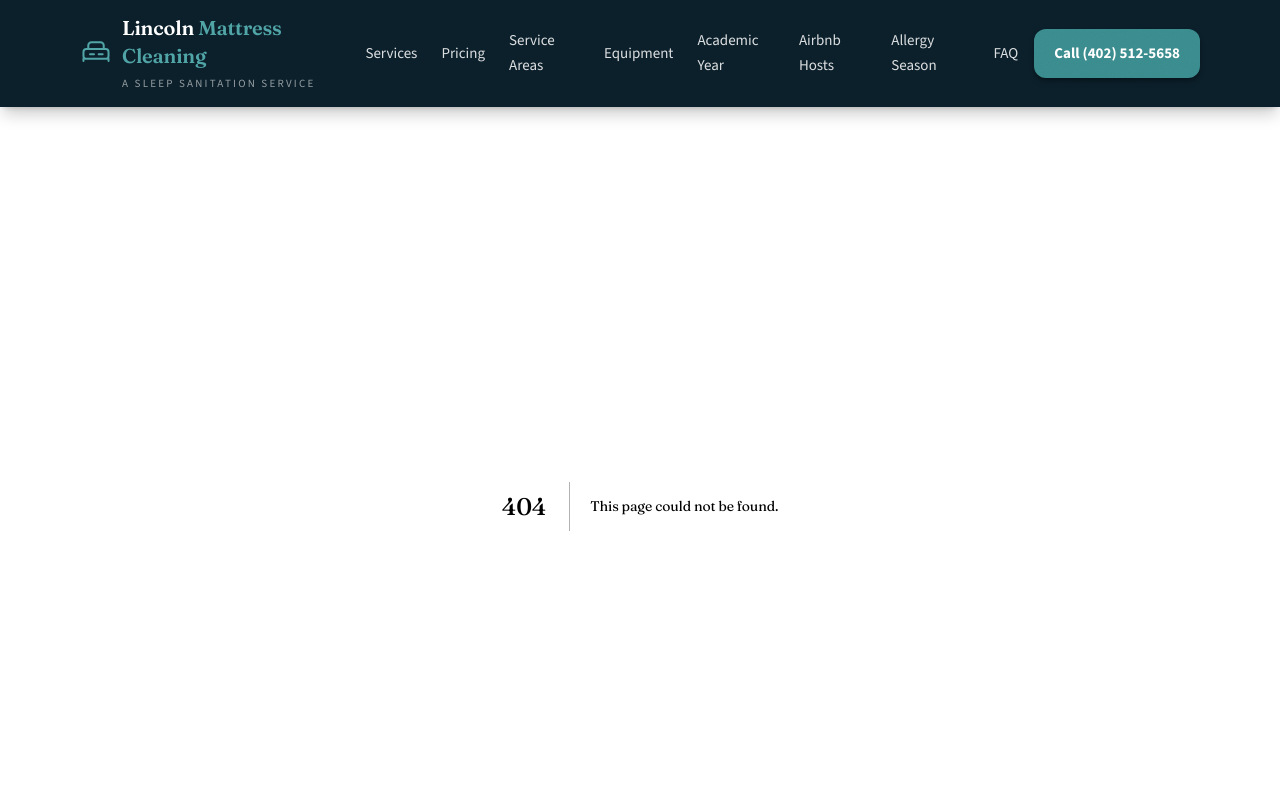
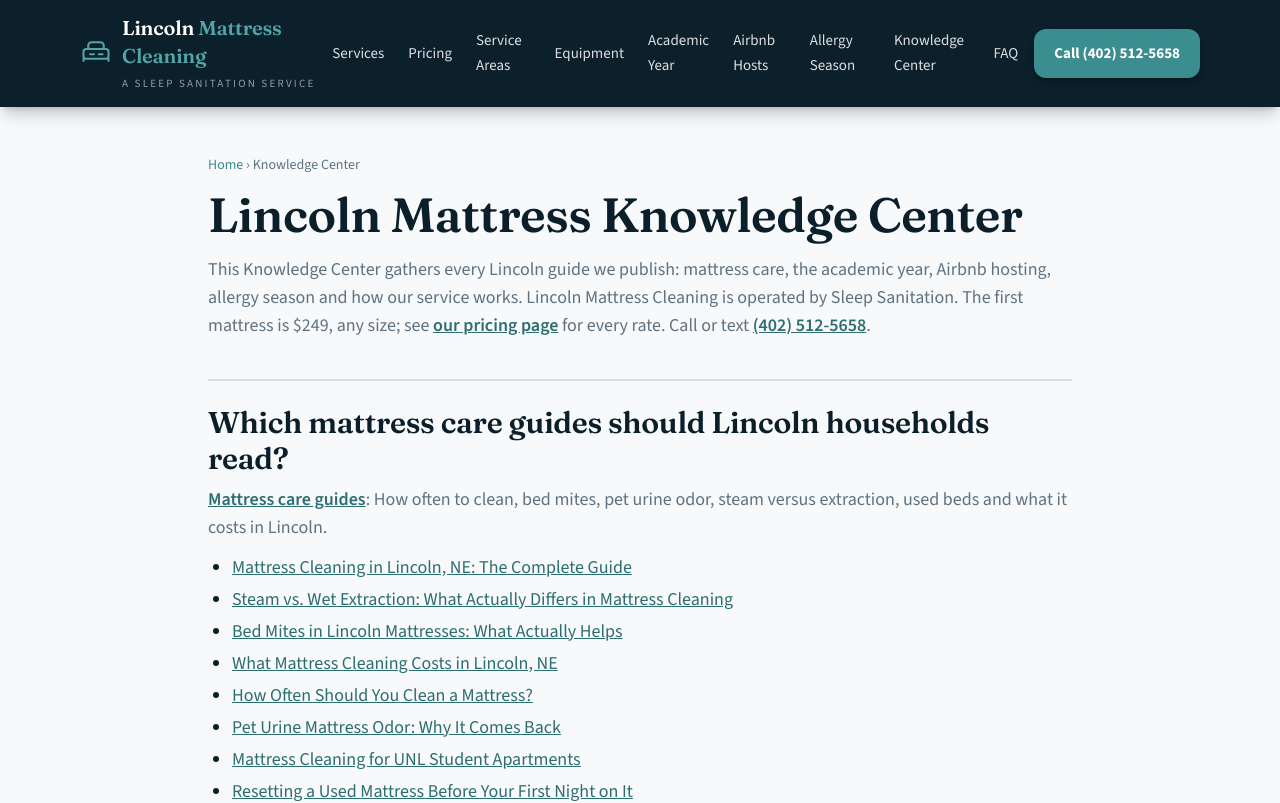
Before and after one commit to malexbrunken/lincoln-mattress-cleaning, a Next.js app: page /knowledge-center in a window 1280 px wide. Before the commit this address had no page. Shown: the top 803 px of the page. Built offline with nearby package versions, Linux system fonts and the light colour scheme.

Commit message:
Add Knowledge Center index page and nav link

```diff
--- a/src/app/academic-year/page.tsx
+++ b/src/app/academic-year/page.tsx
@@ -66,9 +66,9 @@
       <WebPageJsonLd name="The Lincoln academic year" path="/academic-year" dateModified={updatedFor("/academic-year")} type="WebPage" />
       <script type="application/ld+json" dangerouslySetInnerHTML={{ __html: JSON.stringify(hub) }} />
       <script type="application/ld+json" dangerouslySetInnerHTML={{ __html: JSON.stringify(faqLd) }} />
-      <BreadcrumbJsonLd items={[{ name: "Home", url: site.url }, { name: "The Lincoln academic year", url: `${site.url}/academic-year` }]} />
+      <BreadcrumbJsonLd items={[{ name: "Home", url: site.url }, { name: "Knowledge Center", url: `${site.url}/knowledge-center` }, { name: "The Lincoln academic year", url: `${site.url}/academic-year` }]} />
       <nav aria-label="Breadcrumb" className="text-mist mb-4 text-sm">
-        <Link href="/" className="text-teal hover:underline">Home</Link> › The Lincoln academic year
+        <Link href="/" className="text-teal hover:underline">Home</Link> › <Link href="/knowledge-center" className="text-teal hover:underline">Knowledge Center</Link> › The Lincoln academic year
       </nav>
       <p className="kicker text-teal-deep mb-2">Lincoln, by the calendar</p>
       <h1 className="text-4xl font-semibold text-navy mb-4 leading-tight">The Lincoln academic year</h1>
--- a/src/app/airbnb-hosts/page.tsx
+++ b/src/app/airbnb-hosts/page.tsx
@@ -43,9 +43,9 @@
     <div className="max-w-6xl mx-auto px-4 py-12">
       <WebPageJsonLd name="Lincoln Airbnb hosts" path="/airbnb-hosts" dateModified={updatedFor("/airbnb-hosts")} type="WebPage" />
       <script type="application/ld+json" dangerouslySetInnerHTML={{ __html: JSON.stringify(hub) }} />
-      <BreadcrumbJsonLd items={[{ name: "Home", url: site.url }, { name: "Lincoln Airbnb hosts", url: `${site.url}/airbnb-hosts` }]} />
+      <BreadcrumbJsonLd items={[{ name: "Home", url: site.url }, { name: "Knowledge Center", url: `${site.url}/knowledge-center` }, { name: "Lincoln Airbnb hosts", url: `${site.url}/airbnb-hosts` }]} />
       <nav aria-label="Breadcrumb" className="text-mist mb-4 text-sm">
-        <Link href="/" className="text-teal hover:underline">Home</Link> › Lincoln Airbnb hosts
+        <Link href="/" className="text-teal hover:underline">Home</Link> › <Link href="/knowledge-center" className="text-teal hover:underline">Knowledge Center</Link> › Lincoln Airbnb hosts
       </nav>
       <p className="kicker text-teal-deep mb-2">The host desk</p>
       <h1 className="text-4xl font-semibold text-navy mb-4 leading-tight max-w-4xl">Lincoln Airbnb and short-term rental hosts</h1>
--- a/src/app/allergy-season/page.tsx
+++ b/src/app/allergy-season/page.tsx
@@ -40,9 +40,9 @@
     <div className="max-w-5xl mx-auto px-4 py-12">
       <WebPageJsonLd name="Lincoln allergy season" path="/allergy-season" dateModified={updatedFor("/allergy-season")} type="WebPage" />
       <script type="application/ld+json" dangerouslySetInnerHTML={{ __html: JSON.stringify(hub) }} />
-      <BreadcrumbJsonLd items={[{ name: "Home", url: site.url }, { name: "Lincoln allergy season", url: `${site.url}/allergy-season` }]} />
+      <BreadcrumbJsonLd items={[{ name: "Home", url: site.url }, { name: "Knowledge Center", url: `${site.url}/knowledge-center` }, { name: "Lincoln allergy season", url: `${site.url}/allergy-season` }]} />
       <nav aria-label="Breadcrumb" className="text-mist mb-4 text-sm">
-        <Link href="/" className="text-teal hover:underline">Home</Link> › Lincoln allergy season
+        <Link href="/" className="text-teal hover:underline">Home</Link> › <Link href="/knowledge-center" className="text-teal hover:underline">Knowledge Center</Link> › Lincoln allergy season
       </nav>
       <p className="kicker text-teal-deep mb-2">NWU pollen, LLCHD air, Lincoln Airport normals</p>
       <h1 className="text-4xl font-semibold text-navy mb-6 leading-tight max-w-4xl">
--- a/src/app/guides/page.tsx
+++ b/src/app/guides/page.tsx
@@ -1,6 +1,7 @@
 import type { Metadata } from "next";
 import { updatedFor } from "@/lib/dates";
-import { WebPageJsonLd } from "@/components/JsonLd";
+import { BreadcrumbJsonLd, WebPageJsonLd } from "@/components/JsonLd";
+import { site } from "@/lib/site";
 import Link from "next/link";
 import { getPosts } from "@/lib/posts";
 import { priceText } from "@/lib/prices";
@@ -17,8 +18,9 @@
   return (
     <div className="max-w-4xl mx-auto px-4 py-12">
       <WebPageJsonLd name="Mattress care guides" path="/guides" dateModified={updatedFor("/guides")} type="CollectionPage" />
+      <BreadcrumbJsonLd items={[{ name: "Home", url: site.url }, { name: "Knowledge Center", url: `${site.url}/knowledge-center` }, { name: "Guides", url: `${site.url}/guides` }]} />
       <nav aria-label="Breadcrumb" className="text-mist mb-4 text-sm">
-        <Link href="/" className="text-teal hover:underline">Home</Link> › Guides
+        <Link href="/" className="text-teal hover:underline">Home</Link> › <Link href="/knowledge-center" className="text-teal hover:underline">Knowledge Center</Link> › Guides
       </nav>
       <h1 className="text-4xl md:text-5xl font-semibold text-navy mb-4">Mattress Care Guides</h1>
       <p className="text-lg text-mist mb-10">
--- /dev/null
+++ b/src/app/knowledge-center/page.tsx
@@ -0,0 +1,123 @@
+import type { Metadata } from "next";
+import Link from "next/link";
+import { BreadcrumbJsonLd } from "@/components/JsonLd";
+import { kcUpdated } from "@/lib/kc";
+import { getPosts } from "@/lib/posts";
+import { getYearPages } from "@/lib/academicYear";
+import { getHostPages } from "@/lib/strHosts";
+import { getAllergyPages } from "@/lib/allergySeason";
+import { services } from "@/lib/services";
+import { priceText } from "@/lib/prices";
+import { site } from "@/lib/site";
+
+export const metadata: Metadata = {
+  title: { absolute: "Lincoln Mattress Knowledge Center | Guides and Hubs" },
+  alternates: { canonical: "/knowledge-center" },
+  description:
+    "Every Lincoln mattress guide in one place: care, the academic year, Airbnb hosting, allergy season and how our service works. Operated by Sleep Sanitation.",
+};
+
+type Hub = { q: string; path: string; name: string; blurb: string; pages: { href: string; title: string }[] };
+
+/** Built from the content loaders, so a new guide or service page shows up automatically. */
+function getHubs(): Hub[] {
+  return [
+    {
+      q: "Which mattress care guides should Lincoln households read?",
+      path: "/guides",
+      name: "Mattress care guides",
+      blurb: "How often to clean, bed mites, pet urine odor, steam versus extraction, used beds and what it costs in Lincoln.",
+      pages: getPosts().map((p) => ({ href: `/guides/${p.slug}`, title: p.title })),
+    },
+    {
+      q: "What should students and parents plan for each semester?",
+      path: "/academic-year",
+      name: "The Lincoln academic year",
+      blurb: "Move-in, used mattresses, semester breaks and move-out, keyed to UNL's calendar.",
+      pages: getYearPages().map((p) => ({ href: `/academic-year/${p.slug}`, title: p.h1 })),
+    },
+    {
+      q: "How do Lincoln Airbnb hosts plan mattress care?",
+      path: "/airbnb-hosts",
+      name: "Lincoln Airbnb hosts",
+      blurb: "Game weekends, lodging taxes, city rules and scheduling mattress care between guests.",
+      pages: getHostPages().map((p) => ({ href: `/airbnb-hosts/${p.slug}`, title: p.h1 })),
+    },
+    {
+      q: "When is allergy season in Lincoln?",
+      path: "/allergy-season",
+      name: "Lincoln allergy season",
+      blurb: "Lincoln's pollen calendar, indoor air advice for the bedroom and how bed mites differ from outdoor pollen.",
+      pages: getAllergyPages().map((p) => ({ href: `/allergy-season/${p.slug}`, title: p.h1 })),
+    },
+    {
+      q: "How does our service work?",
+      path: "/services",
+      name: "How our service works",
+      blurb: "What each service is, what the visit includes and how dry vapor steam differs from wet extraction.",
+      pages: services.map((s) => ({ href: `/services/${s.slug}`, title: s.h1 })),
+    },
+  ];
+}
+
+export default function KnowledgeCenterPage() {
+  const hubs = getHubs();
+  const url = `${site.url}/knowledge-center`;
+  const items = hubs.flatMap((h) => [{ name: h.name, href: h.path }, ...h.pages.map((p) => ({ name: p.title, href: p.href }))]);
+  const collection = {
+    "@context": "https://schema.org",
+    "@type": "CollectionPage",
+    "@id": `${url}#webpage`,
+    name: "Lincoln Mattress Knowledge Center",
+    url,
+    dateModified: kcUpdated(),
+    isPartOf: { "@type": "WebSite", "@id": `${site.url}/#website`, url: site.url, name: site.name },
+    publisher: { "@id": "https://sleepsanitation.com/#business" },
+    inLanguage: "en-US",
+    mainEntity: {
+      "@type": "ItemList",
+      numberOfItems: items.length,
+      itemListElement: items.map((it, i) => ({ "@type": "ListItem", position: i + 1, name: it.name, url: `${site.url}${it.href}` })),
+    },
+  };
+  return (
+    <div className="max-w-4xl mx-auto px-4 py-12">
+      <script type="application/ld+json" dangerouslySetInnerHTML={{ __html: JSON.stringify(collection) }} />
+      <BreadcrumbJsonLd items={[{ name: "Home", url: site.url }, { name: "Knowledge Center", url }]} />
+      <nav aria-label="Breadcrumb" className="text-mist mb-4 text-sm">
+        <Link href="/" className="text-teal hover:underline">Home</Link> › Knowledge Center
+      </nav>
+      <h1 className="text-4xl md:text-5xl font-semibold text-navy mb-4">Lincoln Mattress Knowledge Center</h1>
+      <p className="text-lg text-mist mb-10">
+        This Knowledge Center gathers every Lincoln guide we publish: mattress care, the academic year, Airbnb hosting,
+        allergy season and how our service works. Lincoln Mattress Cleaning is operated by Sleep Sanitation. The first
+        mattress is {priceText.first}, any size; see{" "}
+        <Link href="/pricing" className="text-teal-deep font-semibold underline">our pricing page</Link> for every rate. Call or
+        text <a href={site.phoneHref} className="text-teal-deep font-semibold underline">{site.phone}</a>.
+      </p>
+      <div className="space-y-10">
+        {hubs.map((h) => (
+          <section key={h.path} className="border-t-2 border-line pt-6">
+            <h2 className="text-3xl font-semibold text-navy mb-2">{h.q}</h2>
+            <p className="text-lg text-mist mb-3">
+              <Link href={h.path} className="text-teal-deep font-semibold underline">{h.name}</Link>: {h.blurb}
+            </p>
+            <ul className="list-disc pl-6 space-y-1 text-lg">
+              {h.pages.map((p) => (
+                <li key={p.href}><Link href={p.href} className="text-teal-deep underline">{p.title}</Link></li>
+              ))}
+            </ul>
+          </section>
+        ))}
+        <section className="border-t-2 border-line pt-6">
+          <h2 className="text-3xl font-semibold text-navy mb-2">Where are the general mattress guides?</h2>
+          <p className="text-lg text-mist">
+            Cleaning methods, mattress materials, moisture and bed mites aren&apos;t specific to Lincoln, so they live in the
+            parent company&apos;s library, the{" "}
+            <a href="https://sleepsanitation.com/knowledge-center" className="text-teal-deep font-semibold underline">Sleep Sanitation Knowledge Center</a>.
+          </p>
+        </section>
+      </div>
+    </div>
+  );
+}
--- a/src/app/services/page.tsx
+++ b/src/app/services/page.tsx
@@ -18,7 +18,7 @@
     <div className="max-w-6xl mx-auto px-4 py-12">
       <WebPageJsonLd name="Mattress services in Lincoln" path="/services" dateModified={updatedFor("/services")} type="CollectionPage" />
       <nav aria-label="Breadcrumb" className="text-mist mb-4 text-sm">
-        <Link href="/" className="text-teal hover:underline">Home</Link> › Services
+        <Link href="/" className="text-teal hover:underline">Home</Link> › <Link href="/knowledge-center" className="text-teal hover:underline">Knowledge Center</Link> › Services
       </nav>
       <h1 className="text-4xl md:text-5xl font-semibold text-navy mb-4">What mattress services do we offer in Lincoln?</h1>
       <p className="text-lg text-mist max-w-3xl mb-10">
--- a/src/app/sitemap.ts
+++ b/src/app/sitemap.ts
@@ -7,6 +7,7 @@
 import { getHostPages } from "@/lib/strHosts";
 import { getAllergyPages } from "@/lib/allergySeason";
 import { SERVICES_UPDATED, TOWNS_UPDATED, updatedFor } from "@/lib/dates";
+import { kcUpdated } from "@/lib/kc";
 
 export default function sitemap(): MetadataRoute.Sitemap {
   // Real edit dates (src/lib/dates.ts and each markdown file's `updated`), so IndexNow's
@@ -19,6 +20,7 @@
       changeFrequency: "weekly" as const,
       priority: p === "" ? 1 : 0.8,
     })),
+    { url: `${site.url}/knowledge-center`, lastModified: new Date(kcUpdated()), changeFrequency: "weekly" as const, priority: 0.8 },
     ...services.map((s) => ({
       url: `${site.url}/services/${s.slug}`,
       lastModified: new Date(SERVICES_UPDATED),
--- a/src/components/Header.tsx
+++ b/src/components/Header.tsx
@@ -27,6 +27,7 @@
           <Link href="/academic-year" className="text-white/85 hover:text-teal-bright transition-colors">Academic Year</Link>
           <Link href="/airbnb-hosts" className="text-white/85 hover:text-teal-bright transition-colors">Airbnb Hosts</Link>
           <Link href="/allergy-season" className="text-white/85 hover:text-teal-bright transition-colors">Allergy Season</Link>
+          <Link href="/knowledge-center" className="text-white/85 hover:text-teal-bright transition-colors">Knowledge Center</Link>
           <Link href="/faq" className="text-white/85 hover:text-teal-bright transition-colors">FAQ</Link>
         </nav>
         <a
@@ -45,6 +46,7 @@
         <Link href="/guides" className="whitespace-nowrap text-white/85 hover:text-teal-bright">Guides</Link>
         <Link href="/airbnb-hosts" className="whitespace-nowrap text-white/85 hover:text-teal-bright">Hosts</Link>
         <Link href="/allergy-season" className="whitespace-nowrap text-white/85 hover:text-teal-bright">Allergies</Link>
+        <Link href="/knowledge-center" className="whitespace-nowrap text-white/85 hover:text-teal-bright">Knowledge Center</Link>
         <Link href="/faq" className="whitespace-nowrap text-white/85 hover:text-teal-bright">FAQ</Link>
       </nav>
     </header>
--- a/src/lib/dates.ts
+++ b/src/lib/dates.ts
@@ -18,6 +18,7 @@
   "/academic-year": "2026-10-04",
   "/airbnb-hosts": "2026-10-04",
   "/allergy-season": "2026-10-04",
+  "/knowledge-center": "2026-10-04",
 };
 
 /** Service pages and service-area pages are generated from src/lib; one date each set. */
--- /dev/null
+++ b/src/lib/kc.ts
@@ -0,0 +1,20 @@
+import { PAGE_UPDATED, SERVICES_UPDATED } from "@/lib/dates";
+import { getPosts } from "@/lib/posts";
+import { getYearPages } from "@/lib/academicYear";
+import { getHostPages } from "@/lib/strHosts";
+import { getAllergyPages } from "@/lib/allergySeason";
+
+/**
+ * /knowledge-center lists every hub, guide and service page, so its lastmod and
+ * dateModified are the latest of its own date (PAGE_UPDATED), SERVICES_UPDATED and
+ * every listed guide's `updated` (or published) date.
+ */
+export function kcUpdated(): string {
+  const dates = [
+    PAGE_UPDATED["/knowledge-center"],
+    SERVICES_UPDATED,
+    ...getPosts().map((p) => p.updated ?? p.date),
+    ...[...getYearPages(), ...getHostPages(), ...getAllergyPages()].map((p) => p.updated ?? p.published),
+  ];
+  return dates.map((d) => String(d).slice(0, 10)).sort().at(-1)!;
+}
```
